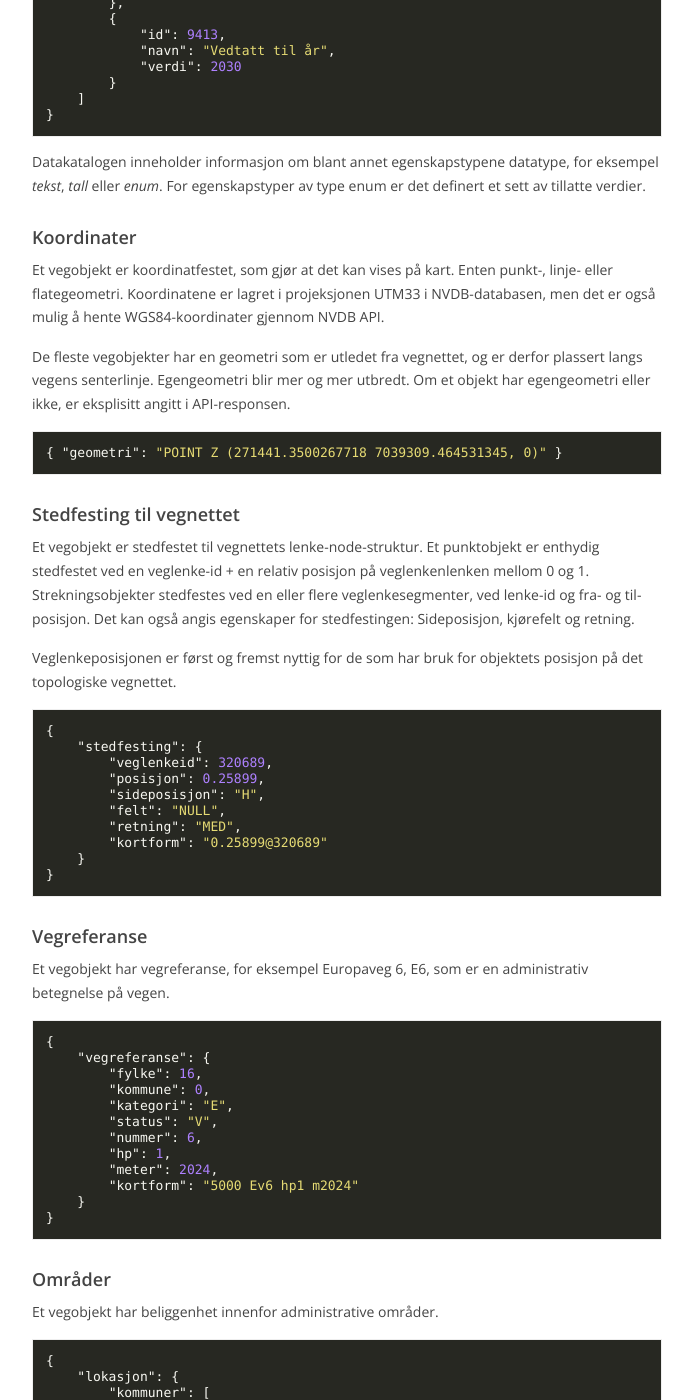
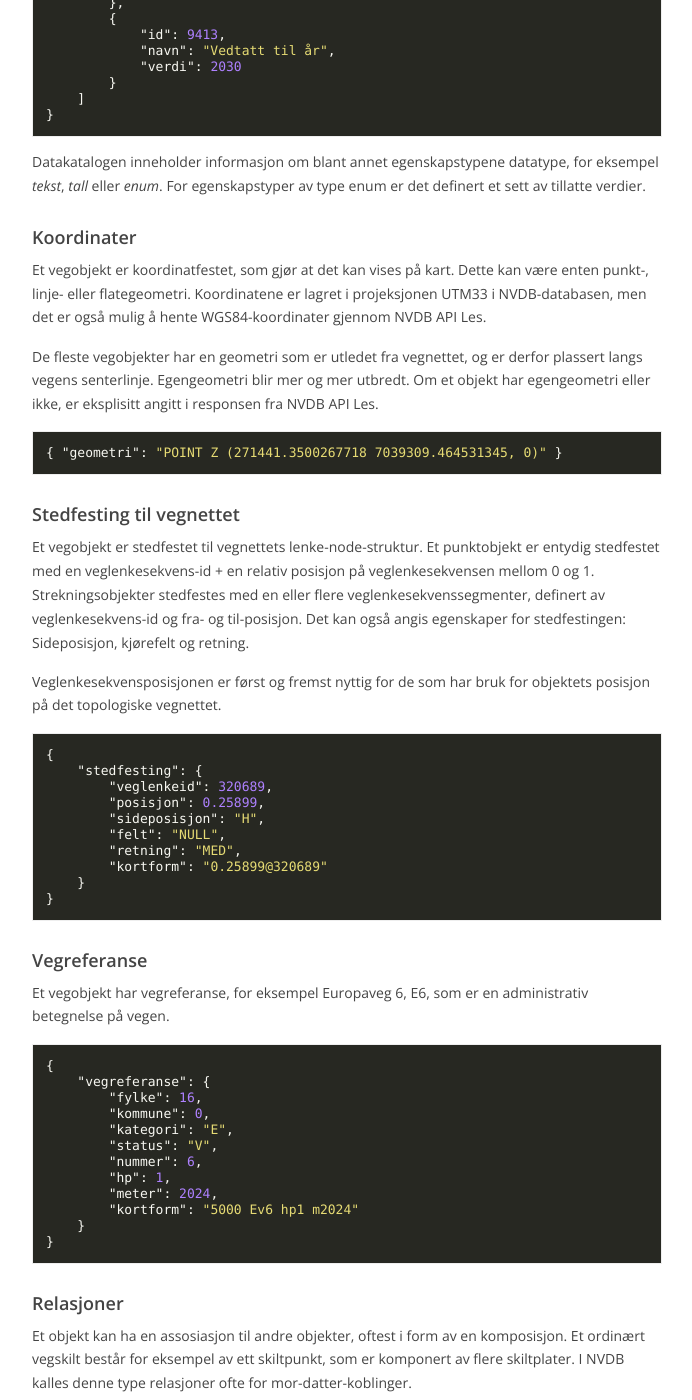
Before and after one commit to nvdb-vegdata/apiskrivdokumentasjon, a Jekyll site: the page built from om_nvdb.md, in a window 1280 px wide and 1400 px high, scrolled down 1871 px. Shown: the whole window, without its empty margins (433-1125 px from the left). Built offline with Jekyll 4.4.1, drawn with Linux system fonts in a browser that asks for light colours; our own code applies the rules of GitHub Pages for plain Markdown files; some of the changed text lies outside the part shown.

Commit message:
NVDB-5462: Made om_nvdb less NVDB API Les centric

````diff
--- a/om_nvdb.md
+++ b/om_nvdb.md
@@ -11,40 +11,40 @@ For å kunne ta i bruk NVDB API Skriv på en effektiv måte, er det en fordel å
 
 NVDB inneholder Norges offisielle digitale vegnett, med både geometri og topologi. Vegen kan plasseres på kart, og det er mulig å finne en rute mellom to punkter på vegnettet.
 
-Vegobjekter, som stedfestes til vegnettet, er den andre viktige delen av NVDB. Det finnes mellom 300 og 400 ulike typer vegobjekter, som inneholder verdifull informasjon om vegen.
+Vegobjekter, som stedfestes til vegnettet, er den andre viktige delen av NVDB. Det finnes omlag 400 ulike typer vegobjekter, som inneholder verdifull informasjon om vegen.
 
-Eksempel på vegobjekttyper:
+Eksempler på vegobjekttyper:
 
-*   Fartsgrense
-*   Trafikkmengde
-*   Trafikkulykke
-*   Skiltplate
-*   Rekkverk
-*   Belysningspunkt
-*   Tunnel
-*   Bomstasjon
+* Fartsgrense
+*  Trafikkmengde
+*  Trafikkulykke
+*  Skiltplate
+*  Rekkverk
+*  Belysningspunkt
+*  Tunnel
+*  Bomstasjon
 
 Vegobjekttypene kan deles inn i to kategorier:
 
-*   **Punktobjekttyper** – Fagdata som normalt er koblet til vegnettet gjennom ett punkt
-*   **Strekningsobjekttyper** – Fagdata som er koblet til vegnettet over en strekning
+* **Punktobjekttyper** – Fagdata som normalt er koblet til et punkt på vegnettet
+* **Strekningsobjekttyper** – Fagdata som er koblet til vegnettet over en strekning
 
 ### Datakatalogen
 
-Hvilke typer vegobjekter som kan registreres i NVDB, defineres i en egen metadatabase som kalles datakatalogen.
+Hvilke typer vegobjekter som kan registreres i NVDB defineres i en egen metadatabase som kalles datakatalogen.
 
 Datakatalogen inneholder vegobjekttyper, med tilhørende egenskapstyper, tillatte verdier og relasjoner. Det finnes også styringsparametere, som detaljert angir hvordan et objekt kan, eller ikke kan, registreres.
 
-Alle vegobjekttyper, egenskapstyper og tillatte verdier har en unik id. Vegobjekttypen Bomstasjon har for eksempel id lik 45.
+Alle vegobjekttyper, egenskapstyper og tillatte verdier har en unik id. Vegobjekttypen Bomstasjon har for eksempel id 45.
 
-I NVDB API skal det brukes id, og ikke navn, når det skal angis en spesifikk vegobjekttype.
+I NVDB API Skriv skal det brukes id, og ikke navn, når det skal angis en spesifikk vegobjekttype.
 
 #### Mer informasjon
 
-*   [http://datakatalogen.vegdata.no](http://datakatalogen.vegdata.no) – Nettsted som inneholder de viktigste detaljene fra datakatalogen
-*   [http://tfprod1.sintef.no/datakatalog](http://tfprod1.sintef.no/datakatalog) – Nedlastbar javaklient for komplett innsyn i datakatalogen
+* [http://datakatalogen.vegdata.no](http://datakatalogen.vegdata.no) – Nettsted som inneholder de viktigste detaljene fra datakatalogen
+* [http://tfprod1.sintef.no/datakatalog](http://tfprod1.sintef.no/datakatalog) – Nedlastbar Java-klient for komplett innsyn i datakatalogen
 
-### Eksempel på vegobjekt
+### Eksempel på vegobjekt (NVDB API Les)
 
 Et vegobjekt har en unik id, en unik url, og er av en bestemt vegobjekttype.
 
@@ -58,8 +58,6 @@ Et vegobjekt har en unik id, en unik url, og er av en bestemt vegobjekttype.
     }
 }
 ```
-
-
 
 #### Egenskaper
 
@@ -91,9 +89,9 @@ Datakatalogen inneholder informasjon om blant annet egenskapstypene datatype, fo
 
 #### Koordinater
 
-Et vegobjekt er koordinatfestet, som gjør at det kan vises på kart. Enten punkt-, linje- eller flategeometri. Koordinatene er lagret i projeksjonen UTM33 i NVDB-databasen, men det er også mulig å hente WGS84-koordinater gjennom NVDB API.
+Et vegobjekt er koordinatfestet, som gjør at det kan vises på kart. Dette kan være enten punkt-, linje- eller flategeometri. Koordinatene er lagret i projeksjonen UTM33 i NVDB-databasen, men det er også mulig å hente WGS84-koordinater gjennom NVDB API Les.
 
-De fleste vegobjekter har en geometri som er utledet fra vegnettet, og er derfor plassert langs vegens senterlinje. Egengeometri blir mer og mer utbredt. Om et objekt har egengeometri eller ikke, er eksplisitt angitt i API-responsen.
+De fleste vegobjekter har en geometri som er utledet fra vegnettet, og er derfor plassert langs vegens senterlinje. Egengeometri blir mer og mer utbredt. Om et objekt har egengeometri eller ikke, er eksplisitt angitt i responsen fra NVDB API Les.
 
 ```json
 { "geometri": "POINT Z (271441.3500267718 7039309.464531345, 0)" }
@@ -102,9 +100,9 @@ De fleste vegobjekter har en geometri som er utledet fra vegnettet, og er derfor
 
 #### Stedfesting til vegnettet
 
-Et vegobjekt er stedfestet til vegnettets lenke-node-struktur. Et punktobjekt er enthydig stedfestet ved en veglenke-id + en relativ posisjon på veglenkenlenken mellom 0 og 1\. Strekningsobjekter stedfestes ved en eller flere veglenkesegmenter, ved lenke-id og fra- og til-posisjon. Det kan også angis egenskaper for stedfestingen: Sideposisjon, kjørefelt og retning.
+Et vegobjekt er stedfestet til vegnettets lenke-node-struktur. Et punktobjekt er entydig stedfestet med en veglenkesekvens-id + en relativ posisjon på veglenkesekvensen mellom 0 og 1\. Strekningsobjekter stedfestes med en eller flere veglenkesekvenssegmenter, definert av veglenkesekvens-id og fra- og til-posisjon. Det kan også angis egenskaper for stedfestingen: Sideposisjon, kjørefelt og retning.
 
-Veglenkeposisjonen er først og fremst nyttig for de som har bruk for objektets posisjon på det topologiske vegnettet.
+Veglenkesekvensposisjonen er først og fremst nyttig for de som har bruk for objektets posisjon på det topologiske vegnettet.
 
 ```json
 {
@@ -138,38 +136,6 @@ Et vegobjekt har vegreferanse, for eksempel Europaveg 6, E6, som er en administr
 }
 ```
 
-
-#### Områder
-
-Et vegobjekt har beliggenhet innenfor administrative områder.
-
-```json
-{
-    "lokasjon": {
-        "kommuner": [
-            1103
-        ],
-        "fylker": [
-            11
-        ],
-        "regioner": [
-            3
-        ],
-        "vegavdelinger": [
-            11
-        ],
-        "kontraktsomrader": [
-            {
-                "nummer": 1153,
-                "navn": "1153 ELEKTRO"
-            }
-        ]
-    }
-}
-```
-
-
-
 #### Relasjoner
 
 Et objekt kan ha en assosiasjon til andre objekter, oftest i form av en komposisjon. Et ordinært vegskilt består for eksempel av ett skiltpunkt, som er komponert av flere skiltplater. I NVDB kalles denne type relasjoner ofte for mor-datter-koblinger.
````
Also changed, not shown: other parts of om_nvdb.md (+0 -2 lines).
